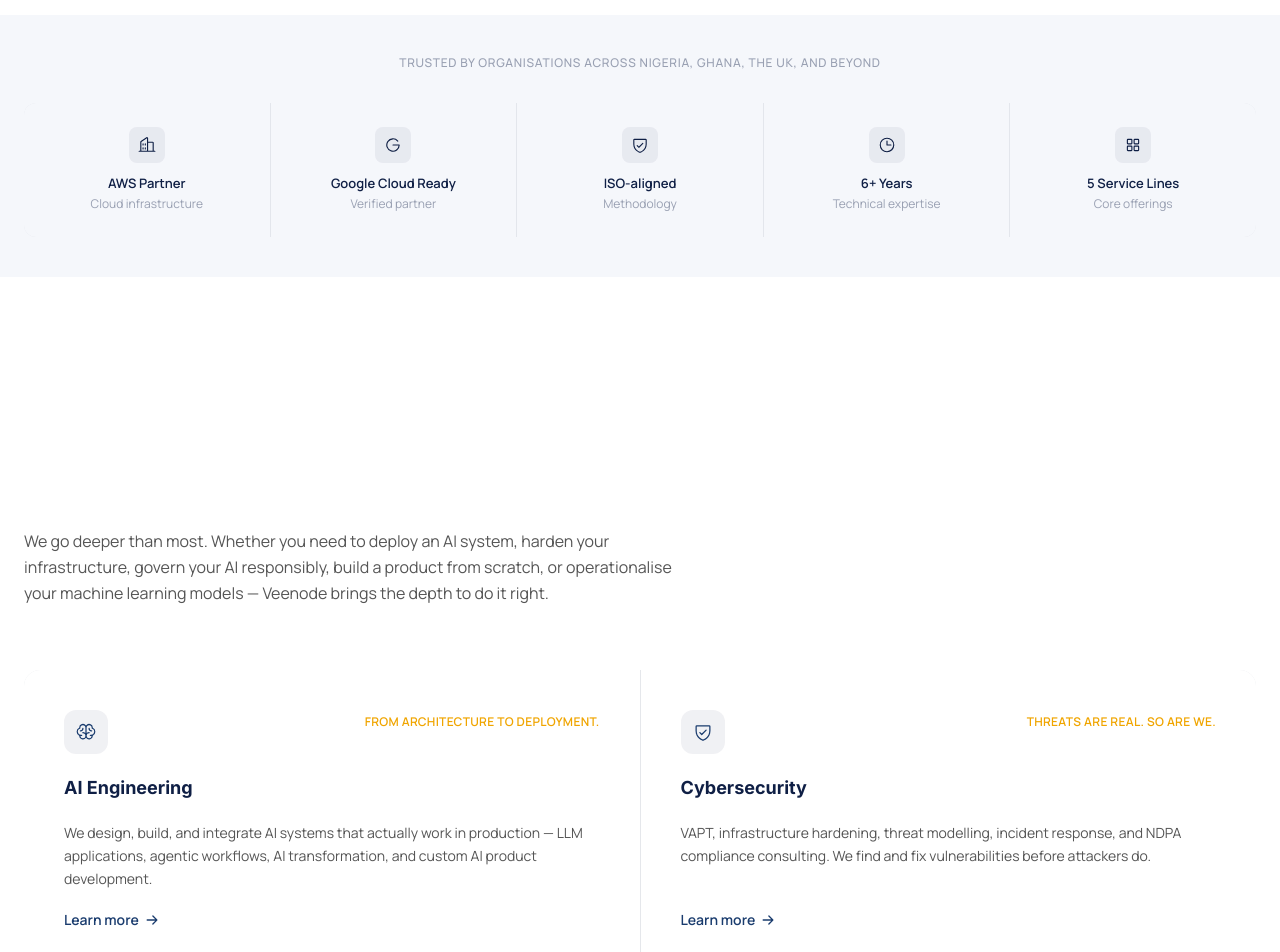
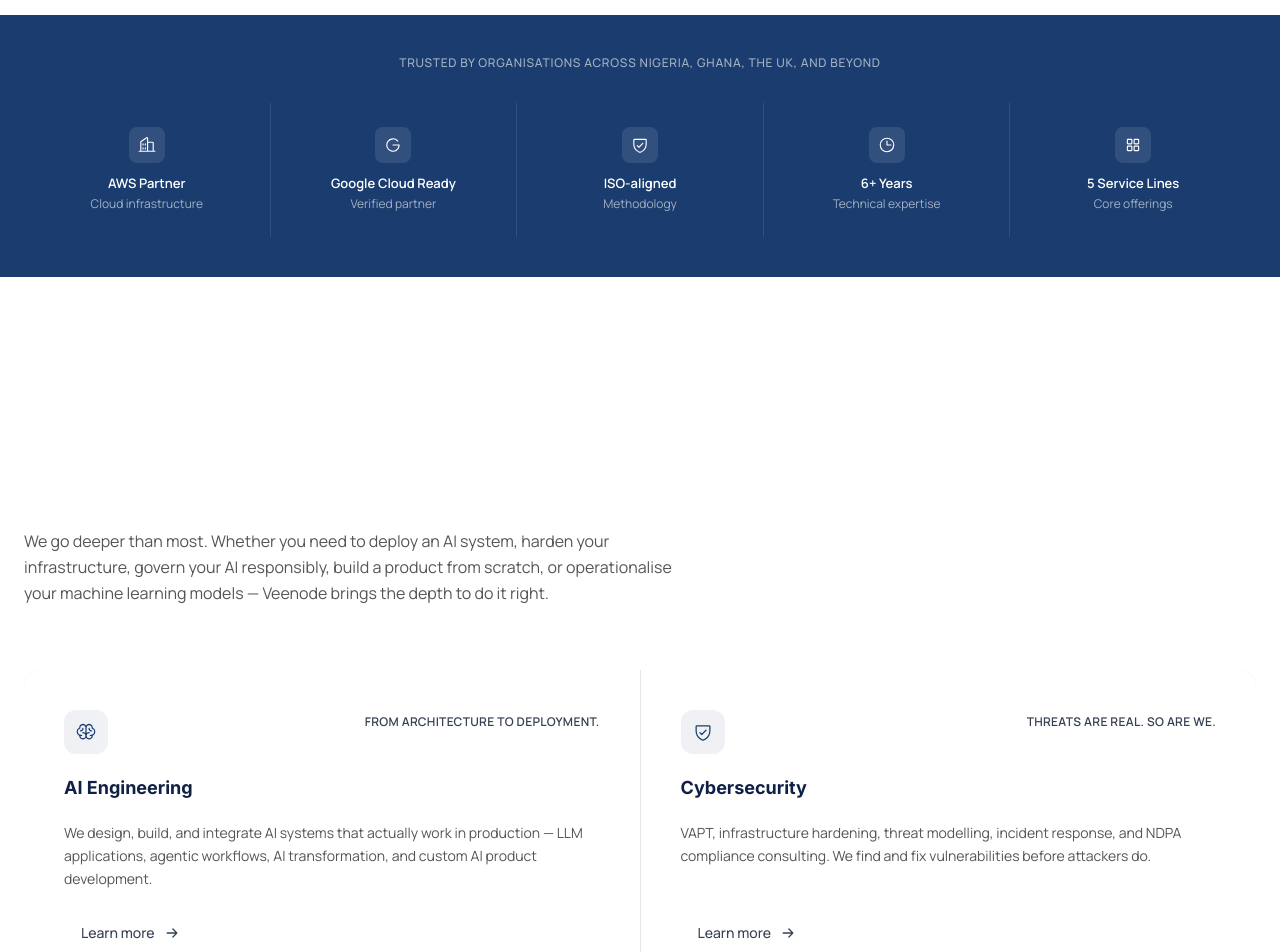
Before and after one commit to veenode-core/veenode-web, a React (Vite) app: page / in a window 1280 px wide. Shown: the part 1220-2172 px from the top of the page. Built offline with nearby package versions, Linux system fonts and the light colour scheme.

Commit message:
adjustments. checkpoint

```diff
--- a/index.html
+++ b/index.html
@@ -2,7 +2,7 @@
 <html lang="en">
   <head>
     <meta charset="UTF-8" />
-    <link rel="icon" type="image/svg+xml" href="/vite.svg" />
+    <link rel="icon" type="image/png" href="/icon.png" />
     <meta name="viewport" content="width=device-width, initial-scale=1.0" />
     <title>Veenode Technologies</title>
   </head>
--- a/src/pages/home.tsx
+++ b/src/pages/home.tsx
@@ -232,30 +232,28 @@ export default function Home() {
       </section>
 
       {/* Trust Bar */}
-      <section className="bg-[#f5f7fb] py-10">
+      <section className="bg-primary py-10">
         <div className="max-w-7xl mx-auto px-6">
-          <p className="text-center text-xs font-medium tracking-[0.06em] uppercase text-[#0f1f45]/40 mb-8">
+          <p className="text-center text-xs font-medium tracking-[0.06em] uppercase text-white/60 mb-8">
             Trusted by organisations across Nigeria, Ghana, the UK, and beyond
           </p>
-
-          {/* Grid divided by 1px hairline separators */}
           <div
             className="grid grid-cols-2 md:grid-cols-5 rounded-xl overflow-hidden"
-            style={{ gap: "1px", background: "rgba(15,31,69,0.08)" }}
+            style={{ gap: "1px", background: "rgba(255,255,255,0.1)" }}
           >
             {credentials.map(({ icon: Icon, label, sub }) => (
               <div
                 key={label}
-                className="bg-[#f5f7fb] flex flex-col items-center justify-center gap-3 px-4 py-6 text-center"
+                className="bg-primary flex flex-col items-center justify-center gap-3 px-4 py-6 text-center"
               >
-                <div className="w-9 h-9 rounded-lg bg-[#0f1f45]/[0.06] flex items-center justify-center flex-shrink-0">
-                  <Icon size={18} weight="regular" color="#0f1f45" />
+                <div className="w-9 h-9 rounded-lg bg-white/10 flex items-center justify-center flex-shrink-0">
+                  <Icon size={18} weight="regular" className="text-white" />
                 </div>
                 <div>
-                  <p className="text-[0.8125rem] font-semibold text-[#0f1f45] leading-snug">
+                  <p className="text-[0.8125rem] font-semibold text-white leading-snug">
                     {label}
                   </p>
-                  <p className="text-[0.75rem] text-[#0f1f45]/40 mt-0.5">
+                  <p className="text-[0.75rem] text-white/60 mt-0.5">
                     {sub}
                   </p>
                 </div>
@@ -292,10 +290,10 @@ export default function Home() {
             >
               {/* Icon + tagline row */}
               <div className="flex items-start justify-between gap-4">
-                <div className="w-11 h-11 rounded-xl bg-[#0f1f45]/[0.06] flex items-center justify-center flex-shrink-0">
+                <div className="w-11 h-11 rounded-xl bg-[#0f1f45]/6 flex items-center justify-center flex-shrink-0">
                   <Icon size={20} weight="regular" className="text-primary" />
                 </div>
-                <span className="text-xs font-semibold tracking-wide text-gold uppercase mt-1 text-right leading-snug">
+                <span className="text-xs font-semibold tracking-wide text-gray-700 uppercase mt-1 text-right leading-snug">
                   {tagline}
                 </span>
               </div>
@@ -309,14 +307,15 @@ export default function Home() {
               </p>
 
               {/* Learn more */}
-              <div className="flex items-center gap-1.5 text-sm font-semibold text-primary group-hover:text-gold transition-colors duration-200 mt-auto">
+              <Button
+                to={href}
+                variant="ghost"
+                size="sm"
+                icon={<ArrowRight size={14} weight="bold" />}
+                className="self-start mt-auto"
+              >
                 Learn more
-                <ArrowRight
-                  size={14}
-                  weight="bold"
-                  className="transition-transform duration-200 group-hover:translate-x-0.5"
-                />
-              </div>
+              </Button>
             </a>
           ))}
         </div>
```
Also changed, not shown: public/icon.png (added).
